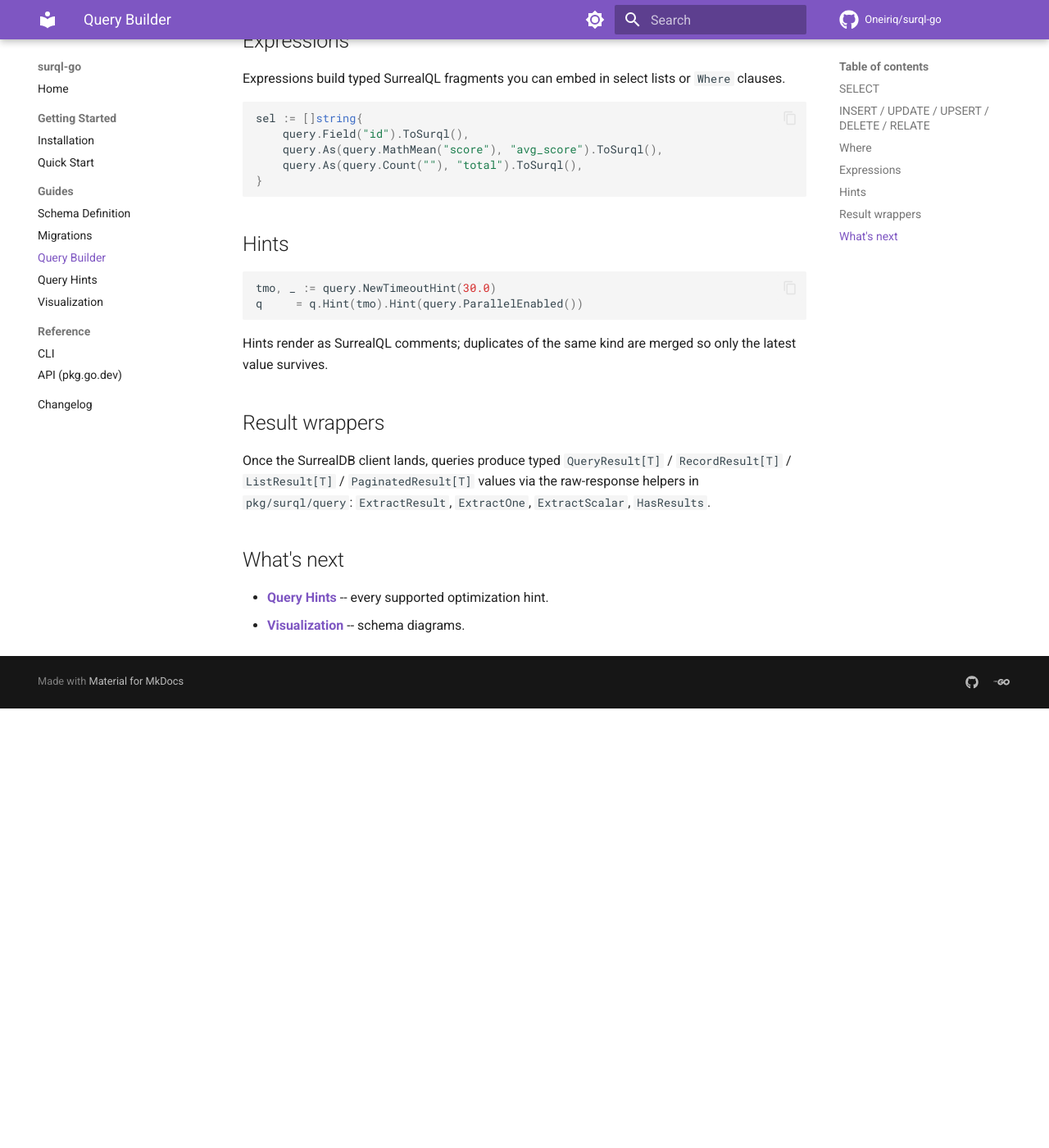
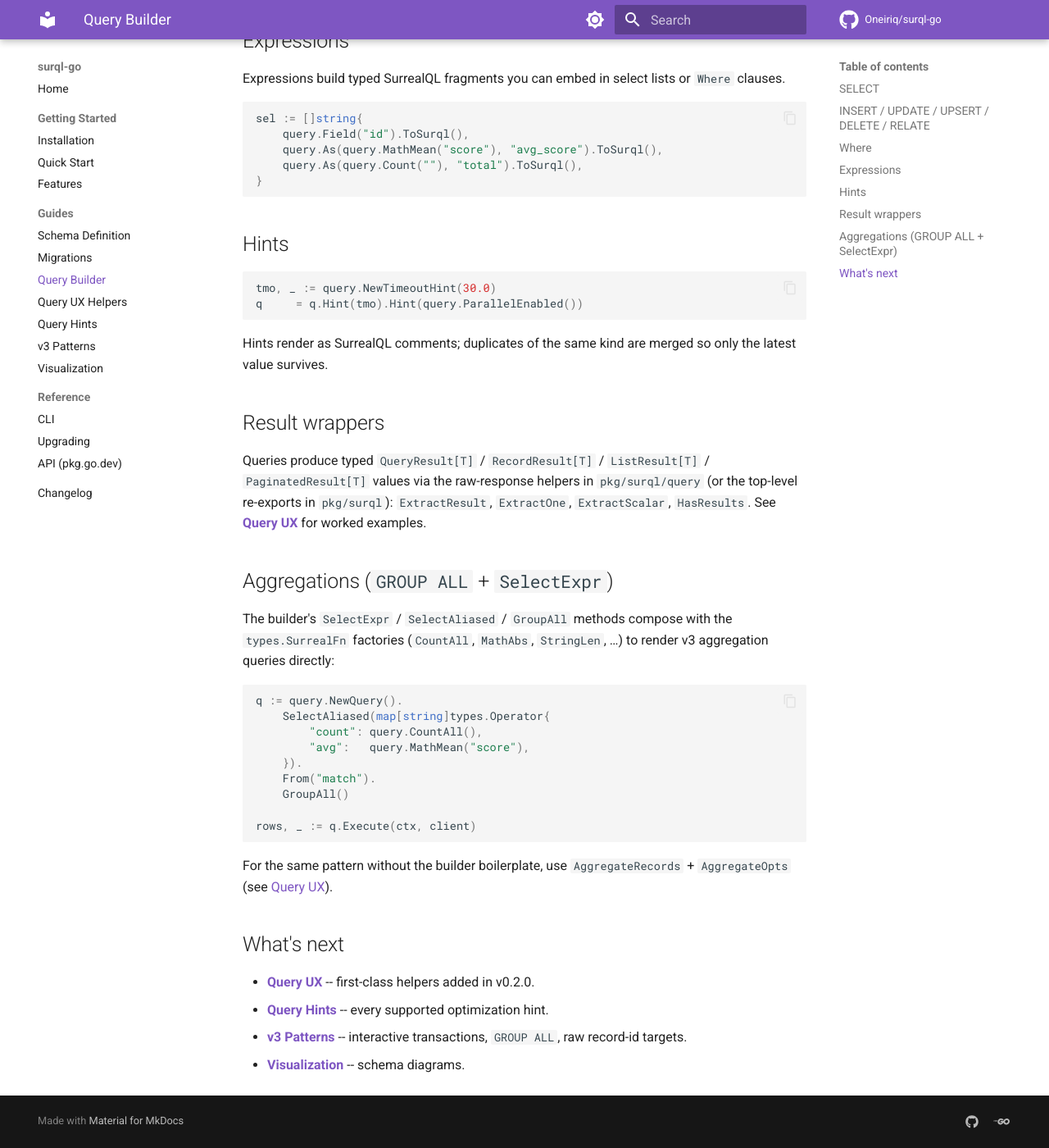
Before and after one commit to Oneiriq/surql-go, an MkDocs documentation site: the page built from docs/queries.md, in a window 1280 px wide and 1400 px high, scrolled down 1023 px. Shown: the whole window at 82% size. Built offline with MkDocs 1.6.1 and Material for MkDocs 9.7.7, drawn with Linux system fonts in a browser that asks for light colours; comment, search, counter and statistics services are not loaded; before the commit the page ends 1887 px from its top, so only the background shows below that.

Commit message:
docs(82): wire new pages into nav + refresh cross-links
- mkdocs.yml nav gets Features, Query UX, v3 Patterns, Upgrading.
- index.md + quickstart.md + queries.md point at the new pages.
- installation.md pins SurrealDB v3.0+ and bumps the version hint
  to 0.2.1.
- queries.md drops the 'once the client lands' language and adds a
  GROUP ALL + aggregation section that cross-references the new
  Query UX helpers.

````diff
--- a/docs/queries.md
+++ b/docs/queries.md
@@ -67,13 +67,38 @@ so only the latest value survives.
 
 ## Result wrappers
 
-Once the SurrealDB client lands, queries produce typed
-`QueryResult[T]` / `RecordResult[T]` / `ListResult[T]` /
-`PaginatedResult[T]` values via the raw-response helpers in
-`pkg/surql/query`: `ExtractResult`, `ExtractOne`, `ExtractScalar`,
-`HasResults`.
+Queries produce typed `QueryResult[T]` / `RecordResult[T]` /
+`ListResult[T]` / `PaginatedResult[T]` values via the raw-response
+helpers in `pkg/surql/query` (or the top-level re-exports in
+`pkg/surql`): `ExtractResult`, `ExtractOne`, `ExtractScalar`,
+`HasResults`. See **[Query UX](query-ux.md)** for worked examples.
+
+## Aggregations (`GROUP ALL` + `SelectExpr`)
+
+The builder's `SelectExpr` / `SelectAliased` / `GroupAll` methods
+compose with the `types.SurrealFn` factories (`CountAll`, `MathAbs`,
+`StringLen`, …) to render v3 aggregation queries directly:
+
+```go
+q := query.NewQuery().
+    SelectAliased(map[string]types.Operator{
+        "count": query.CountAll(),
+        "avg":   query.MathMean("score"),
+    }).
+    From("match").
+    GroupAll()
+
+rows, _ := q.Execute(ctx, client)
+```
+
+For the same pattern without the builder boilerplate, use
+`AggregateRecords` + `AggregateOpts` (see
+[Query UX](query-ux.md)).
 
 ## What's next
 
+- **[Query UX](query-ux.md)** -- first-class helpers added in v0.2.0.
 - **[Query Hints](query_hints.md)** -- every supported optimization hint.
+- **[v3 Patterns](v3-patterns.md)** -- interactive transactions, `GROUP ALL`,
+  raw record-id targets.
 - **[Visualization](visualization.md)** -- schema diagrams.
--- a/mkdocs.yml
+++ b/mkdocs.yml
@@ -71,14 +71,18 @@ nav:
   - Getting Started:
       - Installation: installation.md
       - Quick Start: quickstart.md
+      - Features: features.md
   - Guides:
       - Schema Definition: schema.md
       - Migrations: migrations.md
       - Query Builder: queries.md
+      - Query UX Helpers: query-ux.md
       - Query Hints: query_hints.md
+      - v3 Patterns: v3-patterns.md
       - Visualization: visualization.md
   - Reference:
       - CLI: cli.md
+      - Upgrading: migration.md
       - API (pkg.go.dev): https://pkg.go.dev/github.com/Oneiriq/surql-go
   - Changelog: changelog.md
 
````
Also changed, not shown: docs/index.md (+18 -8 lines), docs/installation.md (+6 -2 lines), docs/quickstart.md (+4 -0 lines).
